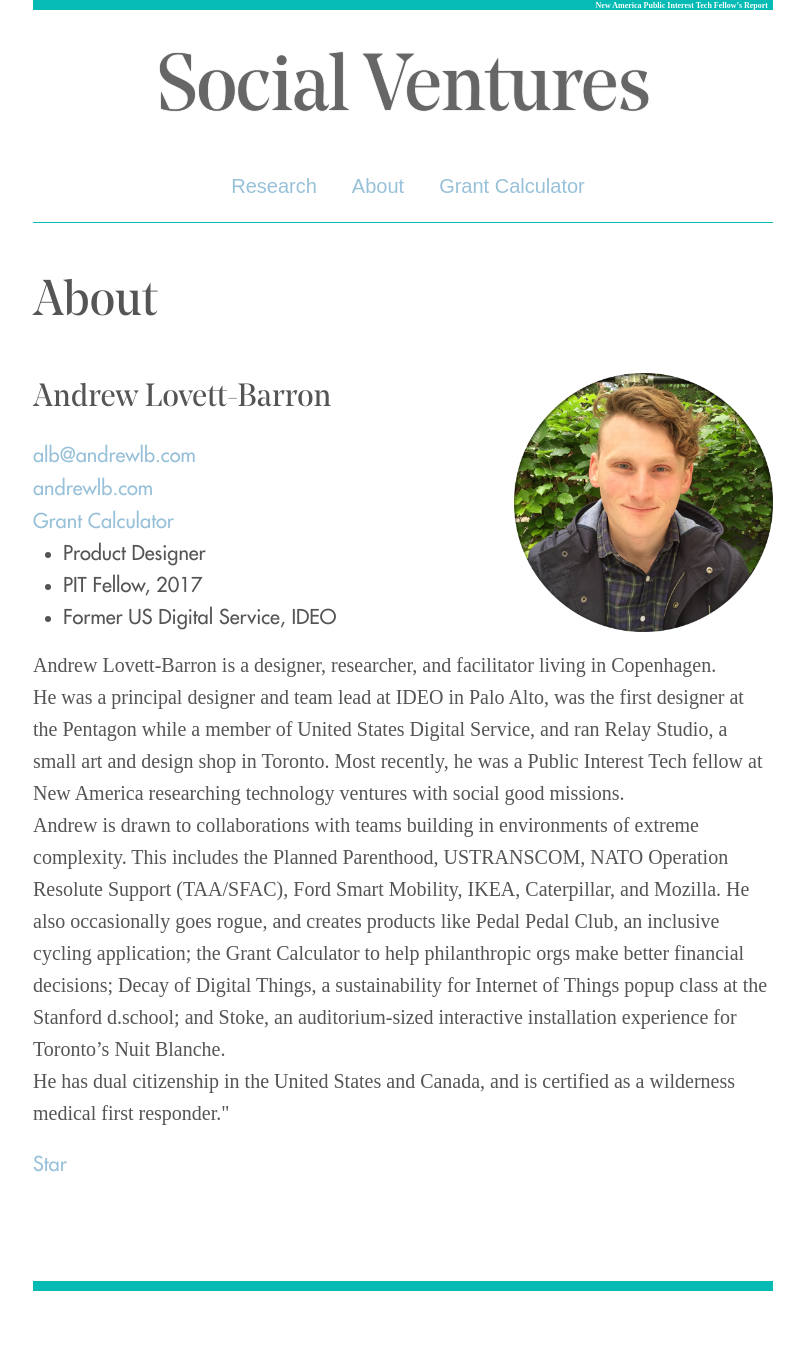
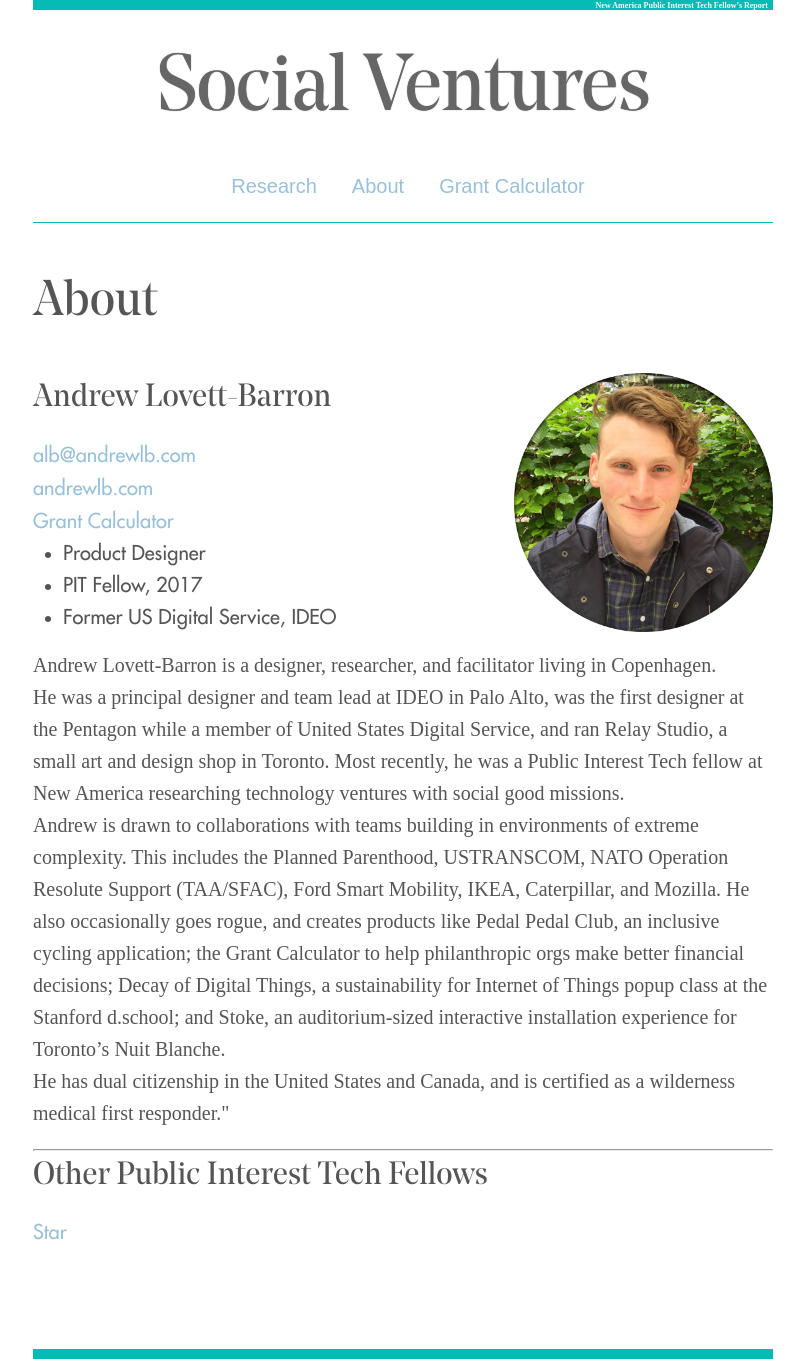
Before and after one commit to readywater/pitblog, a Jekyll site: the page built from _pages/about.md, in a window 1280 px wide. Shown: the whole page, without its empty margins (237-1041 px from the left). Built offline with Jekyll 4.4.1, drawn with Linux system fonts in a browser that asks for light colours; before the commit the page ends 1291 px from its top, so only the background shows below that.

```diff
--- a/_pages/about.md
+++ b/_pages/about.md
@@ -28,5 +28,29 @@
 {% endfor %}
 </div>
 
+<hr>
+<h2>Other Public Interest Tech Fellows</h2>
+<div class="fellows">
+{% for contrib in site.config.fellows %}
+	<div class="bio">
+		{% if contrib.img %}
+		<div class="top">
+			<div class="short">
+			<h2>{{ contrib.name }}</h2>
+			{% for link in contrib.links %}
+				<a href="{{link.link}}">{{link.title}}</a><br/>
+			{% endfor %}
+			<ul>
+			{% for mini in contrib.mini %}
+				<li>{{mini.item}}</li>
+			{% endfor %}
+			</ul>
+			</div>
+			<img src="{{ contrib.img }}">
+		</div>
+		{% endif %}
+	</div>
+{% endfor %}
+</div>
 <a class="github-button" href="https://github.com/readywater/pitblog" data-style="mega" data-count-href="/readywater/pitblog" data-count-api="/repos/readywater/pitblog#stargazers_count" data-count-aria-label="# readywater on GitHub" aria-label="Star readywater/pitblog on GitHub">Star</a>
 <script async defer src="https://buttons.github.io/buttons.js"></script>
```
Also changed, not shown: README.md.
